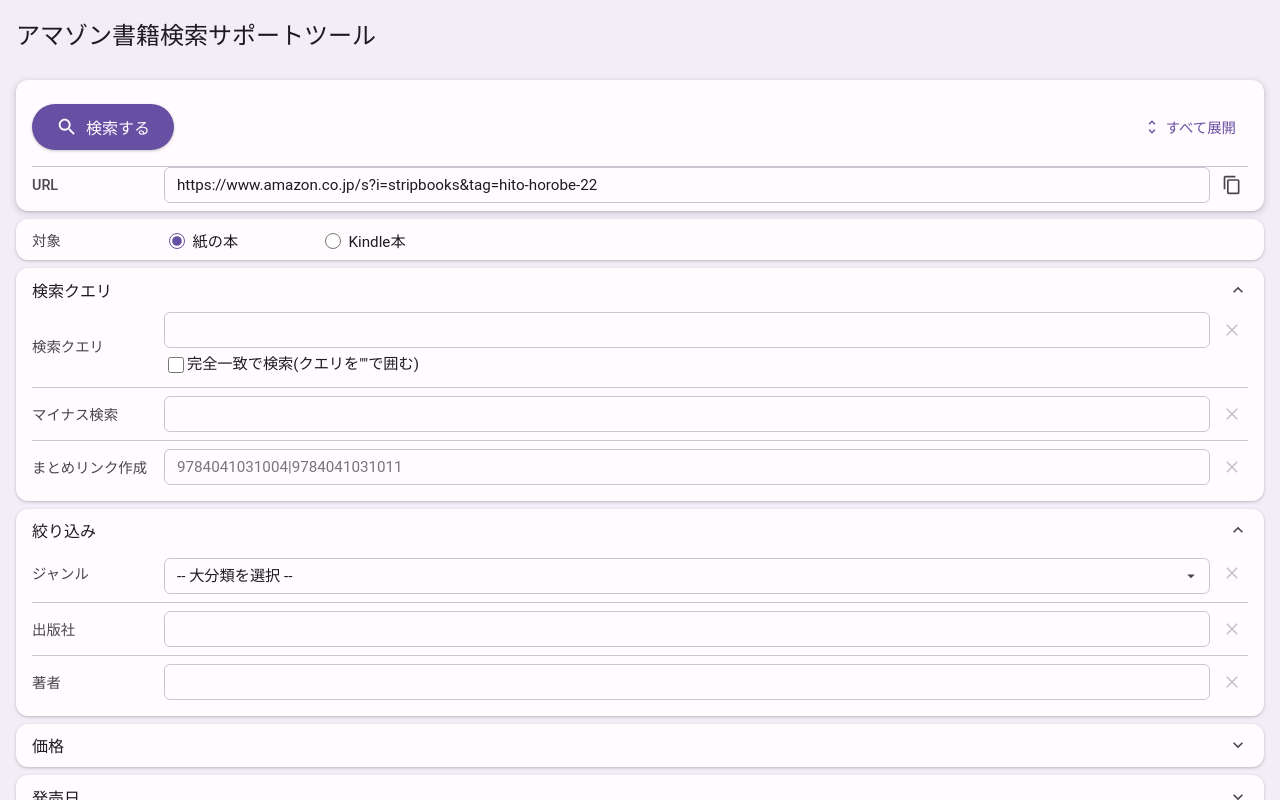
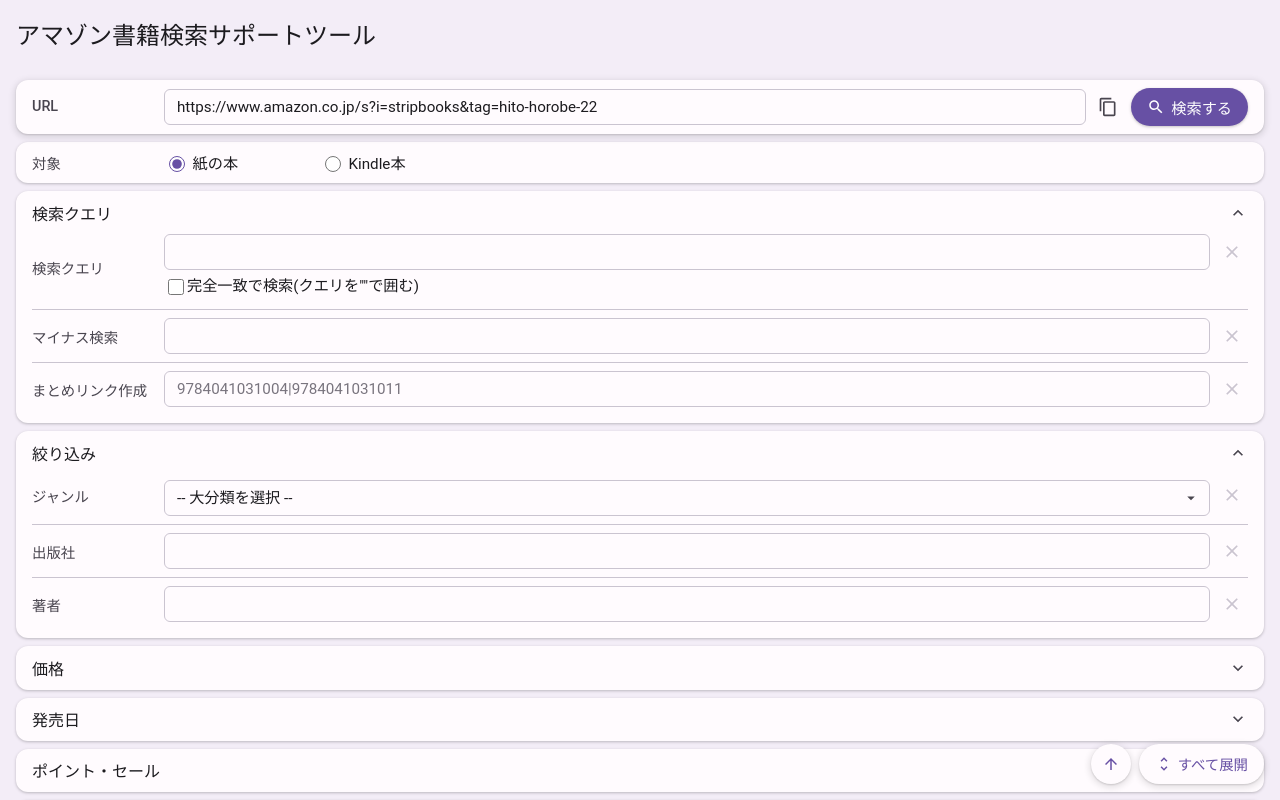
Before and after one commit to hitohorobe/amazon-book-search, a React (Vite) app: page / in a window 1280 px wide. Shown: the top 800 px of the page. Built offline with nearby package versions, Linux system fonts and the light colour scheme.

Commit message:
feat: 検索するボタンをURL欄の右に統合し、フローティングのボタン群を追加

```diff
--- a/src/App.jsx
+++ b/src/App.jsx
@@ -20,6 +20,7 @@
 import readingProgramsData from '../data/readingPrograms.json';
 
 import { buildSearchUrl } from './lib/buildSearchUrl.js';
+import Icon from './components/Icon.jsx';
 import AccordionSection from './components/AccordionSection.jsx';
 import FormatField from './components/FormatField.jsx';
 import ClearableTextField from './components/ClearableTextField.jsx';
@@ -131,7 +132,7 @@
 
       <main>
         <div className="sticky-result">
-          <ResultPanel url={url} allOpen={allOpen} onToggleAll={toggleAllSections} />
+          <ResultPanel url={url} />
         </div>
 
         <div className="format-bar">
@@ -293,6 +294,22 @@
         </div>
       </main>
 
+      <div className="float-button-group">
+        <button
+          type="button"
+          className="float-icon-button"
+          onClick={() => window.scrollTo({ top: 0, behavior: 'smooth' })}
+          aria-label="トップへ戻る"
+          title="トップへ戻る"
+        >
+          <Icon name="arrow_upward" size={18} />
+        </button>
+        <button type="button" className="float-toggle-button" onClick={toggleAllSections}>
+          <Icon name={allOpen ? 'unfold_less' : 'unfold_more'} size={18} />
+          {allOpen ? 'すべて折りたたむ' : 'すべて展開'}
+        </button>
+      </div>
+
       <footer>
         <div style={{ fontSize: 'x-small', textAlign: 'right' }}>generated by amazon-book-search</div>
       </footer>
--- a/src/components/Icon.jsx
+++ b/src/components/Icon.jsx
@@ -8,6 +8,7 @@
   expand_more: 'M7.41 8.59 12 13.17l4.59-4.58L18 10l-6 6-6-6z',
   unfold_more: 'M12 5.83 15.17 9l1.41-1.41L12 3 7.41 7.59 8.83 9zm0 12.34L8.83 15l-1.41 1.41L12 21l4.59-4.59L15.17 15z',
   unfold_less: 'M7.41 18.59 8.83 20 12 16.83 15.17 20l1.41-1.41L12 14zm9.18-13.18L15.17 4 12 7.17 8.83 4 7.41 5.41 12 10z',
+  arrow_upward: 'M4 12l1.41 1.41L11 7.83V20h2V7.83l5.58 5.59L20 12l-8-8-8 8z',
 };
 
 export default function Icon({ name, size = 20 }) {
--- a/src/components/ResultPanel.jsx
+++ b/src/components/ResultPanel.jsx
@@ -1,6 +1,6 @@
 import Icon from './Icon.jsx';
 import Field from './Field.jsx';
-import ActionRow from './ActionRow.jsx';
+import IconButton from './IconButton.jsx';
 
 function copyToClipboard(value) {
   if (navigator.clipboard && navigator.clipboard.writeText) {
@@ -8,25 +8,20 @@
   }
 }
 
-export default function ResultPanel({ url, allOpen, onToggleAll }) {
+export default function ResultPanel({ url }) {
   return (
     <div className="result-panel">
-      <div className="result-panel-top">
-        <button type="button" className="search-button" onClick={() => window.open(url, '_blank')}>
-          <Icon name="search" size={22} />
-          検索する
-        </button>
-
-        <button type="button" className="text-button" onClick={onToggleAll}>
-          <Icon name={allOpen ? 'unfold_less' : 'unfold_more'} size={18} />
-          {allOpen ? 'すべて折りたたむ' : 'すべて展開'}
-        </button>
-      </div>
-
       <Field legend="URL">
-        <ActionRow icon="content_copy" label="URLをコピー" onClick={() => copyToClipboard(url)}>
-          <input type="text" id="output-url" className="boxed-field-input" readOnly value={url} />
-        </ActionRow>
+        <div className="action-row">
+          <div className="action-row-content">
+            <input type="text" id="output-url" className="boxed-field-input" readOnly value={url} />
+          </div>
+          <IconButton icon="content_copy" label="URLをコピー" onClick={() => copyToClipboard(url)} />
+          <button type="button" className="search-button" onClick={() => window.open(url, '_blank')}>
+            <Icon name="search" size={18} />
+            検索する
+          </button>
+        </div>
       </Field>
     </div>
   );
--- a/src/index.css
+++ b/src/index.css
@@ -191,18 +191,19 @@
 .icon-button:active:not(:disabled) { background: rgba(0, 0, 0, 0.12); }
 .icon-button:disabled { color: var(--md-outline-variant); cursor: default; }
 
-/* --- 塗りつぶしボタン(検索する) --- */
+/* --- 塗りつぶしボタン(検索する)。URL入力欄のすぐ右となりに置く想定のコンパクトなサイズ --- */
 .search-button {
   display: inline-flex;
   align-items: center;
-  gap: 0.5rem;
-  margin: 1rem 0;
-  padding: 0.7rem 1.5rem;
+  gap: 0.4rem;
+  flex: none;
+  margin: 0;
+  padding: 0.5rem 1rem;
   border: none;
   border-radius: 999px;
   background: var(--md-primary);
   color: var(--md-on-primary);
-  font-size: 1rem;
+  font-size: 0.95rem;
   font-weight: 500;
   box-shadow: var(--md-elevation-1);
   cursor: pointer;
@@ -210,30 +211,50 @@
 }
 .search-button:hover { box-shadow: var(--md-elevation-2); }
 
-.result-panel-top {
+/* --- フローティングのボタン群(トップへ戻る/すべて展開・折りたたむ)。スクロール位置に
+   よらず常に画面右下に固定表示する(URLのコピー等と同様、常に手が届く操作にするため)。 --- */
+.float-button-group {
+  position: fixed;
+  right: 1rem;
+  bottom: 1rem;
+  z-index: 20;
   display: flex;
   align-items: center;
-  justify-content: space-between;
-  flex-wrap: wrap;
   gap: 0.5rem;
 }
-
-/* --- テキストボタン(すべて展開/折りたたむ 等の軽量な操作) --- */
-.text-button {
+.float-toggle-button {
   display: inline-flex;
   align-items: center;
   gap: 0.3rem;
-  padding: 0.5rem 0.75rem;
+  padding: 0.6rem 1rem;
   border: none;
   border-radius: 999px;
-  background: transparent;
+  background: var(--md-surface);
   color: var(--md-primary);
   font-size: 0.9rem;
   font-weight: 500;
+  box-shadow: var(--md-elevation-2);
   cursor: pointer;
-  transition: background-color 120ms ease;
+  transition: box-shadow 120ms ease, background-color 120ms ease;
 }
-.text-button:hover { background: var(--md-primary-container); }
+.float-toggle-button:hover { box-shadow: 0 2px 4px rgba(0, 0, 0, 0.18), 0 4px 10px 2px rgba(0, 0, 0, 0.12); }
+
+.float-icon-button {
+  display: inline-flex;
+  align-items: center;
+  justify-content: center;
+  width: 2.5rem;
+  height: 2.5rem;
+  flex: none;
+  border: none;
+  border-radius: 50%;
+  background: var(--md-surface);
+  color: var(--md-primary);
+  box-shadow: var(--md-elevation-2);
+  cursor: pointer;
+  transition: box-shadow 120ms ease, background-color 120ms ease;
+}
+.float-icon-button:hover { box-shadow: 0 2px 4px rgba(0, 0, 0, 0.18), 0 4px 10px 2px rgba(0, 0, 0, 0.12); }
 
 /* --- チェックボックス・カスケード選択・スライダー --- */
 input[type=checkbox], input[type=radio] { accent-color: var(--md-primary); width: 1.05em; height: 1.05em; vertical-align: middle; }
```
Also changed, not shown: 2 other files (tests, documents, lock files or other folders).
